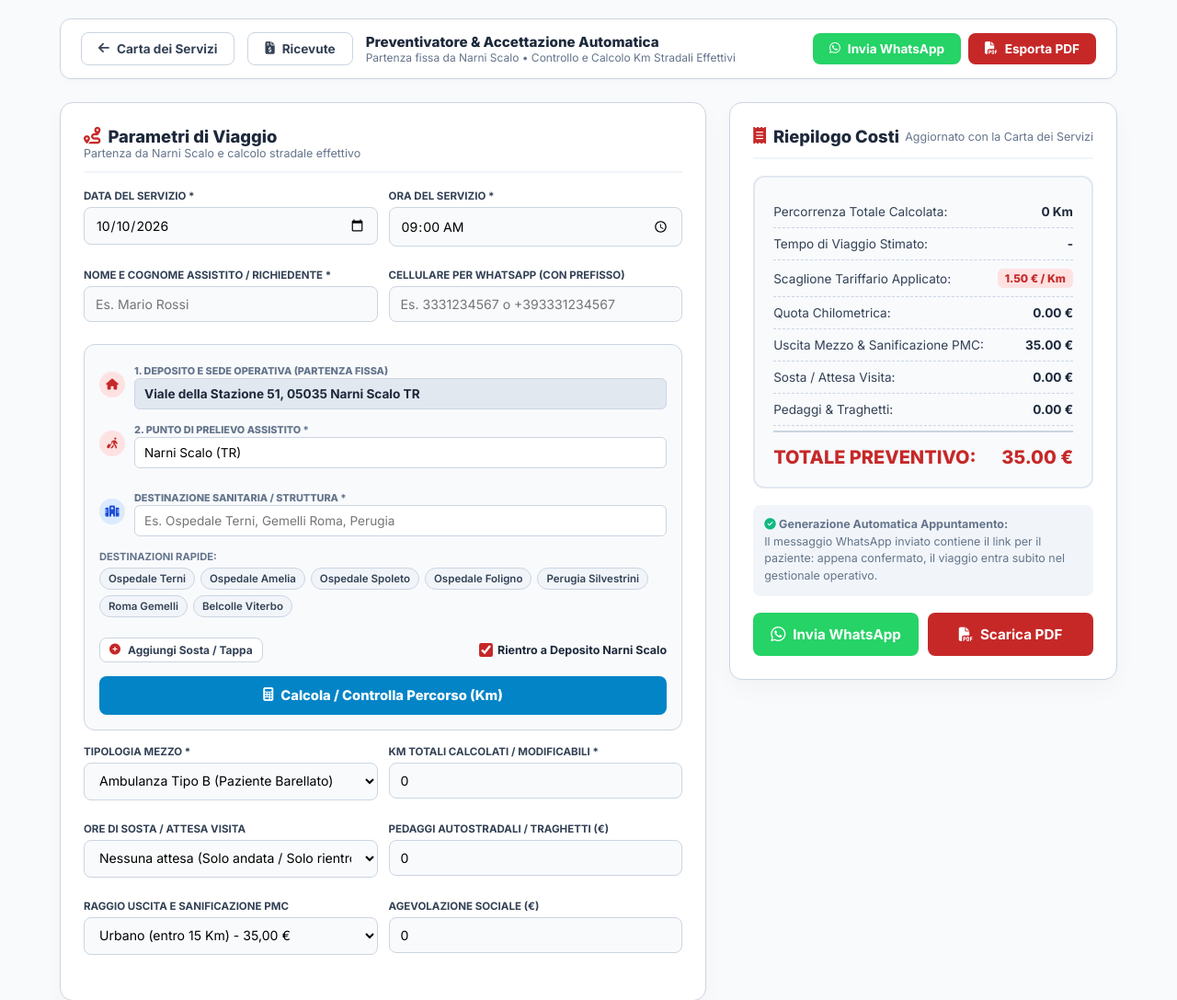
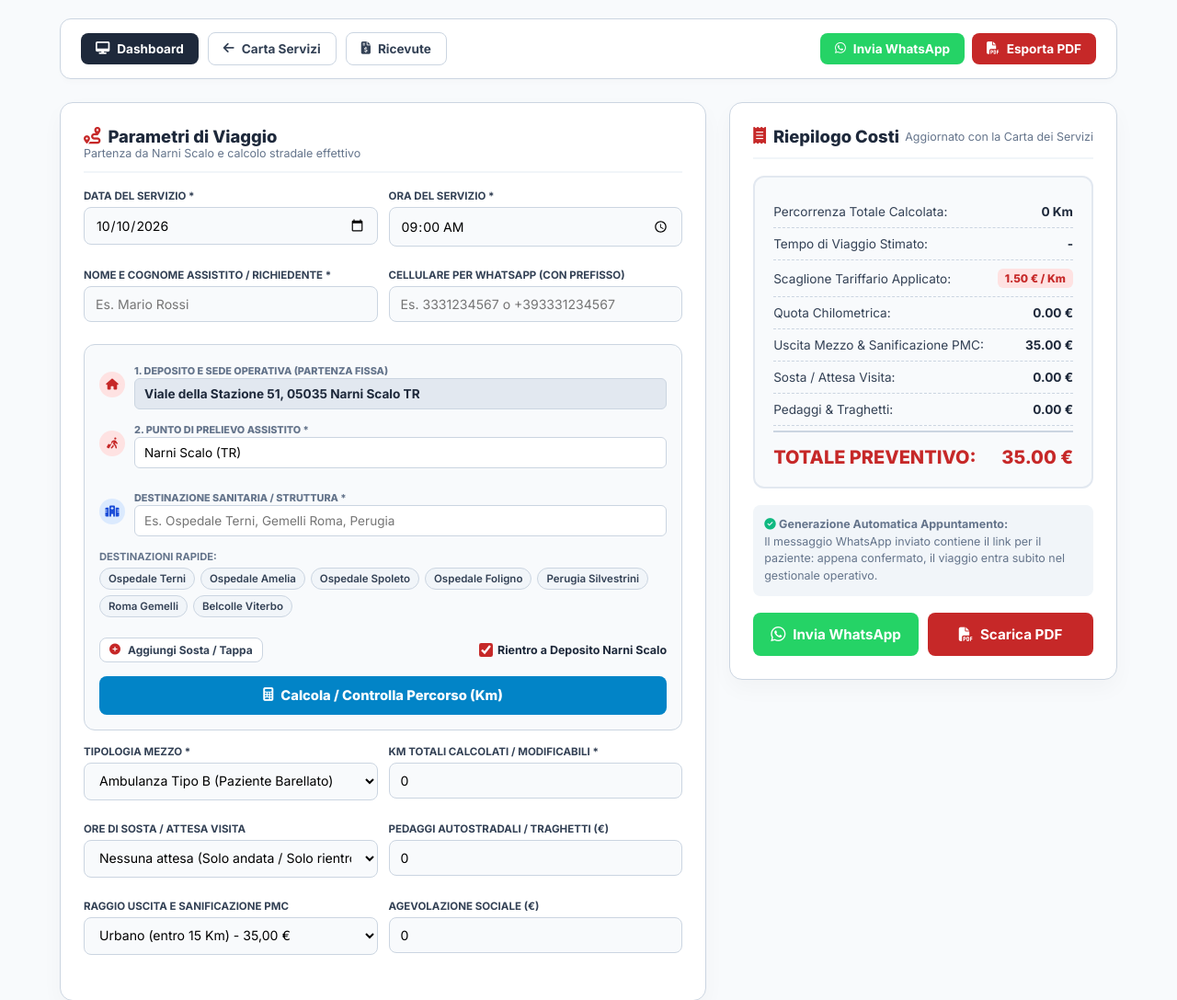
Before and after one commit to edoardino73-prog/odv-gestionale, a plain HTML site: page preventivi.html in a window 1280 px wide. Shown: the top 1087 px of the page at 92% size. Drawn offline with nearby package versions, Linux system fonts and the light colour scheme.

Commit message:
Add files via upload

```diff
--- a/preventivi.html
+++ b/preventivi.html
@@ -36,8 +36,10 @@
         body { background-color: var(--bg-body); color: var(--text-main); min-height: 100vh; padding: 20px; display: flex; flex-direction: column; align-items: center; }
 
         .topbar { width: 100%; max-width: 1150px; background: white; border: 1px solid var(--border); padding: 14px 22px; border-radius: 12px; display: flex; justify-content: space-between; align-items: center; margin-bottom: 25px; box-shadow: 0 4px 6px -1px rgba(0,0,0,0.02); }
-        .topbar-left { display: flex; align-items: center; gap: 14px; }
-        .btn { padding: 9px 18px; border-radius: 8px; font-weight: 700; border: none; cursor: pointer; display: inline-flex; align-items: center; gap: 8px; font-size: 0.85rem; text-decoration: none; transition: 0.2s; }
+        .topbar-left { display: flex; align-items: center; gap: 10px; flex-wrap: wrap; }
+        .btn { padding: 9px 16px; border-radius: 8px; font-weight: 700; border: none; cursor: pointer; display: inline-flex; align-items: center; gap: 8px; font-size: 0.85rem; text-decoration: none; transition: 0.2s; }
+        .btn-home { background: var(--secondary); color: white; }
+        .btn-home:hover { background: #0f172a; }
         .btn-primary { background: var(--primary); color: white; }
         .btn-primary:hover { background: var(--primary-dark); }
         .btn-whatsapp { background: var(--whatsapp); color: white; }
@@ -89,7 +91,7 @@
 </head>
 <body>
 
-    <!-- SCHERMATA DEDICATA PER IL PAZIENTE CHE APRE IL LINK DA WHATSAPP -->
+    <!-- SCHERMATA DEDICATA PER IL PAZIENTE DA WHATSAPP -->
     <div id="view-accettazione-cliente">
         <img src="logo cuore d'argento.jpg" alt="Cuore d'Argento" style="height: 55px; margin-bottom: 12px;" onerror="this.src='logo cuore d\'argento.jpg'">
         <h2 style="font-size: 1.3rem; color: var(--secondary); font-weight: 800;">Conferma Prenotazione Viaggio</h2>
@@ -128,12 +130,10 @@
     <div id="view-operatore" style="width: 100%; display: flex; flex-direction: column; align-items: center;">
         <header class="topbar">
             <div class="topbar-left">
-                <a href="carta_servizi.html" class="btn btn-ghost"><i class="fa-solid fa-arrow-left"></i> Carta dei Servizi</a>
+                <!-- TASTO DI RITORNO ALLA DASHBOARD INDEX.HTML -->
+                <a href="index.html" class="btn btn-home"><i class="fa-solid fa-desktop"></i> Dashboard</a>
+                <a href="carta_servizi.html" class="btn btn-ghost"><i class="fa-solid fa-arrow-left"></i> Carta Servizi</a>
                 <a href="ricevute.html" class="btn btn-ghost"><i class="fa-solid fa-file-invoice-dollar"></i> Ricevute</a>
-                <div>
-                    <h3 style="font-size: 0.95rem; font-weight: 800; color: var(--secondary);">Preventivatore & Accettazione Automatica</h3>
-                    <p style="font-size: 0.75rem; color: var(--text-light);">Partenza fissa da Narni Scalo • Controllo e Calcolo Km Stradali Effettivi</p>
-                </div>
             </div>
             <div style="display: flex; gap: 8px;">
                 <button class="btn btn-whatsapp" onclick="inviaPreventivoWhatsApp()">
@@ -190,7 +190,7 @@
                         <div class="itinerary-icon icon-start"><i class="fa-solid fa-person-walking-luggage"></i></div>
                         <div style="flex:1;">
                             <label style="font-size:0.68rem; font-weight:800; color:var(--text-light); text-transform:uppercase;">2. Punto di Prelievo Assistito *</label>
-                            <input type="text" id="route-prelievo" placeholder="Es. Narni Scalo, Terni, o via di residenza" style="border:1.5px solid var(--border); border-radius:6px; padding:8px 10px; width:100%; font-size:0.85rem;">
+                            <input type="text" id="route-prelievo" placeholder="Es. Narni, Terni, o via di residenza" style="border:1.5px solid var(--border); border-radius:6px; padding:8px 10px; width:100%; font-size:0.85rem;">
                         </div>
                     </div>
 
@@ -228,7 +228,6 @@
                         </label>
                     </div>
 
-                    <!-- IL PULSANTE DI CONTROLLO E CALCOLO -->
                     <button type="button" class="btn-calc-routing" id="btn-calc-routing" onclick="calcolaPercorsoOSRM()">
                         <i class="fa-solid fa-calculator"></i> <span id="btn-calc-text">Calcola / Controlla Percorso (Km)</span>
                     </button>
@@ -358,7 +357,6 @@
 
         const COORDS_SEDE_NARNI = [42.5208, 12.5278];
 
-        // DIZIONARIO LUOGHI FREQUENTI PER RISOLUZIONE IMMEDIATA (0 ms, zero errori di rete)
         const LUOGHI_FREQUENTI = {
             "narni scalo": [42.5208, 12.5278],
             "viale della stazione": [42.5208, 12.5278],
@@ -414,7 +412,6 @@
             if (el) el.innerText = val;
         }
 
-        // Inizializzazione Firebase Difensiva
         try {
             if (typeof firebase !== 'undefined') {
                 const firebaseConfig = {
@@ -446,7 +443,6 @@
             ricalcolaCosti();
         }
 
-        // Inizializza subito sia su DOMContentLoaded sia su load
         document.addEventListener('DOMContentLoaded', inizializzaCampi);
         window.addEventListener('load', function() {
             const params = new URLSearchParams(window.location.search);
@@ -561,19 +557,16 @@
             ricalcolaCosti();
         };
 
-        // MOTORE DI GEOCODIFICA IBRIDO ULTRA-AFFIDABILE
         async function geocodificaIndirizzo(indirizzo) {
             if (!indirizzo || !indirizzo.trim()) return null;
             const clean = indirizzo.toLowerCase().trim();
 
-            // 1. Controllo immediato nel dizionario integrato (0 ms)
             for (const [chiave, coords] of Object.entries(LUOGHI_FREQUENTI)) {
                 if (clean.includes(chiave)) {
                     return coords;
                 }
             }
 
-            // 2. Prova con Photon (Komoot OSM)
             try {
                 let q = indirizzo;
                 if (!q.toLowerCase().includes('italia')) q += ', Umbria, Italia';
@@ -588,7 +581,6 @@
                 console.warn("Photon lookup:", e);
             }
 
-            // 3. Prova con Nominatim OpenStreetMap (senza custom headers)
             try {
                 let q = indirizzo;
                 if (!q.toLowerCase().includes('italia')) q += ', Italia';
@@ -605,7 +597,6 @@
             return null;
         }
 
-        // Calcolo distanza aerea con correttore curvatura stradale (Haversine 1.30x)
         function stimaDistanzaStradale(c1, c2) {
             const R = 6371;
             const dLat = (c2[0] - c1[0]) * Math.PI / 180;
@@ -617,14 +608,10 @@
             return Math.ceil(R * c * 1.30);
         }
 
-        // =========================================================================
-        // CALCOLO / CONTROLLO PERCORSO (100% FUNZIONANTE)
-        // =========================================================================
         window.calcolaPercorsoOSRM = async function() {
             let prelievo = (document.getElementById('route-prelievo') ? document.getElementById('route-prelievo').value.trim() : '');
             let dest = (document.getElementById('route-dest') ? document.getElementById('route-dest').value.trim() : '');
 
-            // Fallback se il prelievo non è specificato
             if (!prelievo) {
                 prelievo = "Narni Scalo (TR)";
                 const prelEl = document.getElementById('route-prelievo');
@@ -656,7 +643,6 @@
                     } else {
                         let coords = await geocodificaIndirizzo(puntiNomi[i]);
                         if (!coords) {
-                            // Fallback coordinate Narni/Terni per non bloccare
                             coords = [42.5636, 12.6473];
                         }
                         coordinateArray.push(coords);
@@ -666,7 +652,6 @@
                 let kmTotali = 0;
                 let calcolatoViaWeb = false;
 
-                // Tenta il routing online OSRM
                 try {
                     const osrmCoordsStr = coordinateArray.map(c => `${c[1]},${c[0]}`).join(';');
                     const osrmRes = await fetch(`https://router.project-osrm.org/route/v1/driving/${osrmCoordsStr}?overview=false`);
@@ -685,12 +670,11 @@
                     console.warn("OSRM fallback:", eRouting);
                 }
 
-                // Fallback geodetico stradale reale se OSRM è occupato
                 if (!calcolatoViaWeb) {
                     for (let j = 0; j < coordinateArray.length - 1; j++) {
                         kmTotali += stimaDistanzaStradale(coordinateArray[j], coordinateArray[j+1]);
                     }
-                    if (kmTotali < 10) kmTotali = 25; // Minimo plausibile andata e ritorno sede
+                    if (kmTotali < 10) kmTotali = 25;
                     setTxt('lbl-tempo-stimato', "~ " + Math.round(kmTotali * 1.2) + " min");
                 }
 
@@ -705,7 +689,6 @@
 
             } catch(e) {
                 console.error("Errore routing:", e);
-                // Fallback garantito in caso di errore inaspettato
                 const kmInput = document.getElementById('prev-km-totali');
                 if (kmInput && (!kmInput.value || kmInput.value == 0)) kmInput.value = 30;
                 ricalcolaCosti();
@@ -715,7 +698,6 @@
             }
         };
 
-        // CALCOLO TARIFFE SECONDO CARTA DEI SERVIZI
         function ricalcolaCosti() {
             const mezzoEl = document.getElementById('prev-mezzo');
             const mezzo = mezzoEl ? mezzoEl.value : 'ambulanza';
@@ -813,9 +795,6 @@
             };
         }
 
-        // =========================================================================
-        // INVIO WHATSAPP (100% GARANTITO, ANTI-POPUP BLOCKER)
-        // =========================================================================
         window.inviaPreventivoWhatsApp = function() {
             ricalcolaCosti();
 
@@ -849,14 +828,12 @@
                 ? `https://api.whatsapp.com/send?phone=${tel}&text=${encoded}`
                 : `https://api.whatsapp.com/send?text=${encoded}`;
 
-            // Salvataggio Cloud in parallelo (non blocca l'apertura)
             if (database) {
                 try {
                     database.ref(dbRootPath + '/preventivi_emessi/' + calcoloAttuale.id).set(calcoloAttuale);
                 } catch(e) { console.warn("Firebase save:", e); }
             }
 
-            // Attivazione sincrona del link (funziona su qualsiasi smartphone e browser)
             const a = document.createElement('a');
             a.href = targetUrl;
             a.target = '_blank';
@@ -868,14 +845,10 @@
             showToast("WhatsApp aperto con successo!");
         };
 
-        // =========================================================================
-        // GENERATORE PDF FORMALE (100% FUNZIONANTE, GESTIONE ERRORI CRASH-PROOF)
-        // =========================================================================
         window.stampaPreventivoPDF = function() {
             try {
                 ricalcolaCosti();
 
-                // Resolver universale per jsPDF
                 let jsPdfLib = null;
                 if (window.jspdf && window.jspdf.jsPDF) {
                     jsPdfLib = window.jspdf.jsPDF;
@@ -884,13 +857,12 @@
                 }
 
                 if (!jsPdfLib) {
-                    alert("Errore: la libreria PDF non è ancora pronta. Attendi qualche istante o ricarica la pagina.");
+                    alert("Errore: libreria PDF non caricata. Ricarica la pagina.");
                     return;
                 }
 
                 const doc = new jsPdfLib('p', 'mm', 'a4');
 
-                // Intestazione
                 doc.setFontSize(13);
                 doc.setTextColor(198, 40, 40);
                 doc.setFont("helvetica", "bold");
@@ -936,7 +908,6 @@
                     righePreventivo.push(["Agevolazione Sociale", "Sconto applicato", "- € " + parseFloat(calcoloAttuale.sconto).toFixed(2)]);
                 }
 
-                // Generazione tabella con AutoTable
                 if (typeof doc.autoTable === 'function') {
                     doc.autoTable({
                         startY: 70,
```
Also changed, not shown: ricevute.html (+6 -18 lines).
